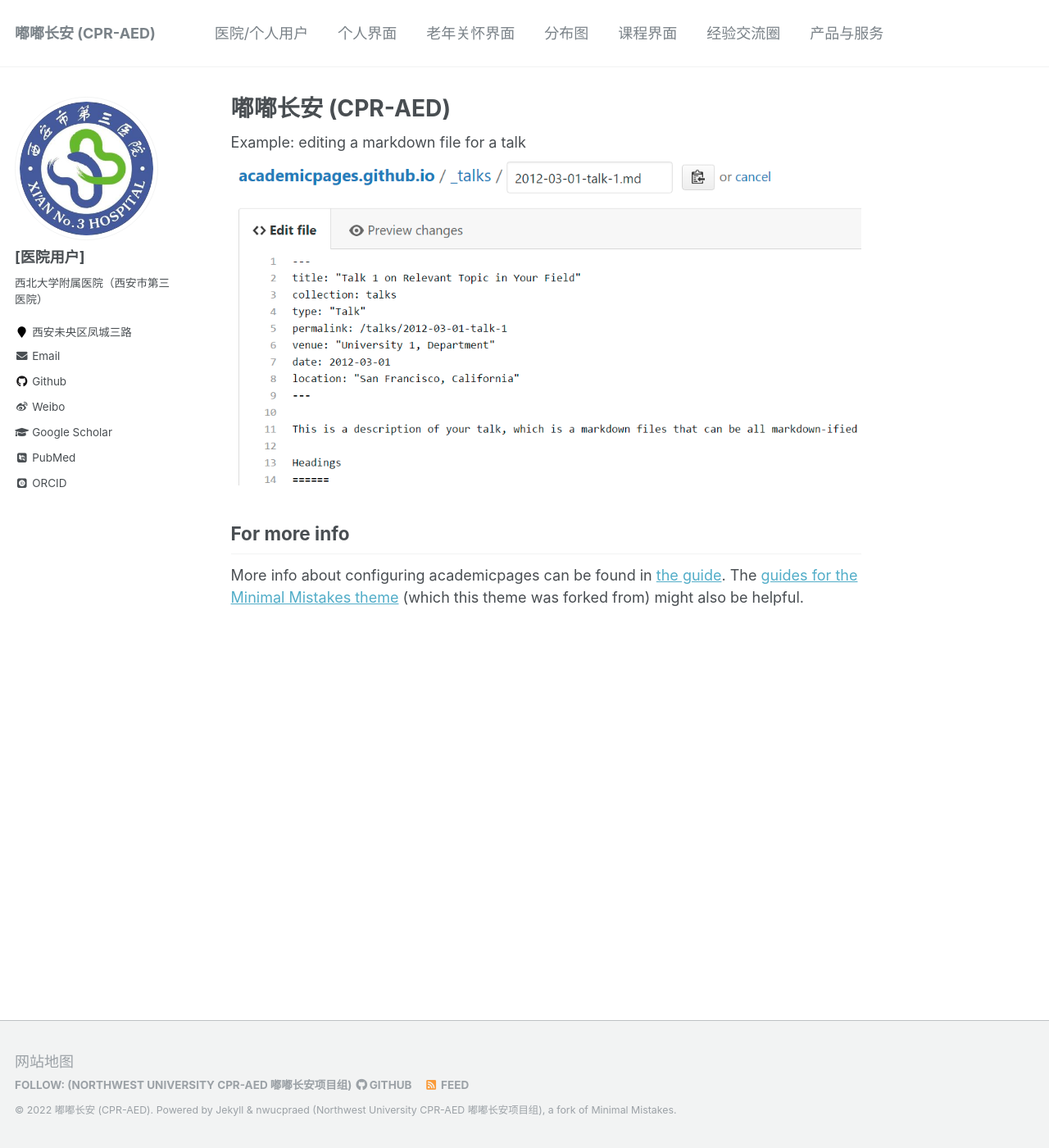
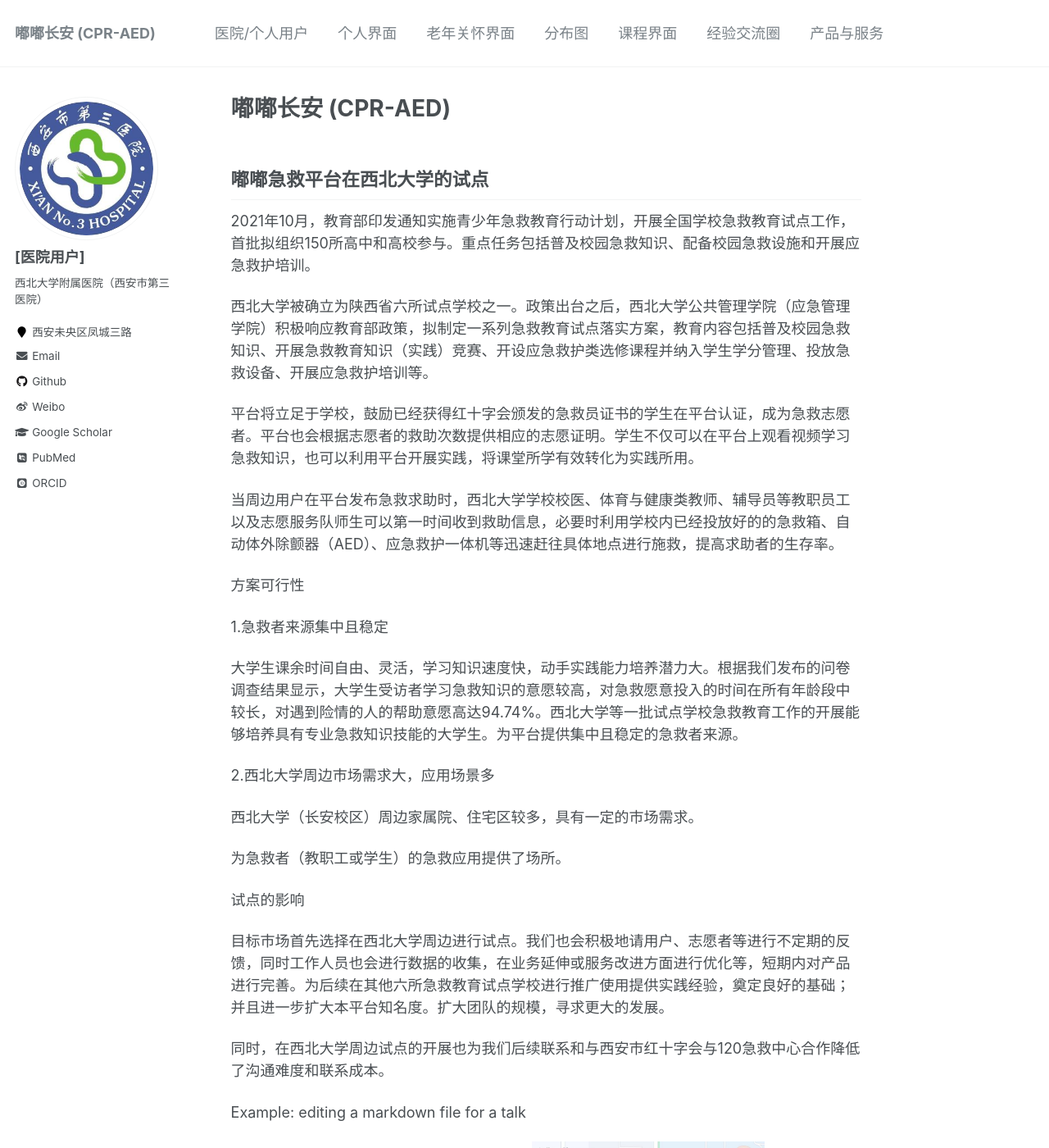
Before and after one commit to nwucpraed/nwucpraed.github.io, a Jekyll site: the page built from _pages/about.md, in a window 1280 px wide and 1400 px high. Shown: the whole window at 82% size. Built offline with Jekyll 4.4.1, drawn with Linux system fonts in a browser that asks for light colours; some web fonts are replaced.

Commit message:
images/AboutMD/map.png
images/AboutMD/map.png

```diff
--- a/_pages/about.md
+++ b/_pages/about.md
@@ -6,12 +6,39 @@
 redirect_from:
   - /about/
   - /about.html
+
 ---
 
+
+
+嘟嘟急救平台在西北大学的试点
+----------------------------
+
+2021年10月，教育部印发通知实施青少年急救教育行动计划，开展全国学校急救教育试点工作，首批拟组织150所高中和高校参与。重点任务包括普及校园急救知识、配备校园急救设施和开展应急救护培训。
+
+西北大学被确立为陕西省六所试点学校之一。政策出台之后，西北大学公共管理学院（应急管理学院）积极响应教育部政策，拟制定一系列急救教育试点落实方案，教育内容包括普及校园急救知识、开展急救教育知识（实践）竞赛、开设应急救护类选修课程并纳入学生学分管理、投放急救设备、开展应急救护培训等。
+
+平台将立足于学校，鼓励已经获得红十字会颁发的急救员证书的学生在平台认证，成为急救志愿者。平台也会根据志愿者的救助次数提供相应的志愿证明。学生不仅可以在平台上观看视频学习急救知识，也可以利用平台开展实践，将课堂所学有效转化为实践所用。
+
+当周边用户在平台发布急救求助时，西北大学学校校医、体育与健康类教师、辅导员等教职员工以及志愿服务队师生可以第一时间收到救助信息，必要时利用学校内已经投放好的的急救箱、自动体外除颤器（AED）、应急救护一体机等迅速赶往具体地点进行施救，提高求助者的生存率。
+
+方案可行性
+
+1.急救者来源集中且稳定
+
+大学生课余时间自由、灵活，学习知识速度快，动手实践能力培养潜力大。根据我们发布的问卷调查结果显示，大学生受访者学习急救知识的意愿较高，对急救愿意投入的时间在所有年龄段中较长，对遇到险情的人的帮助意愿高达94.74%。西北大学等一批试点学校急救教育工作的开展能够培养具有专业急救知识技能的大学生。为平台提供集中且稳定的急救者来源。
+
+2.西北大学周边市场需求大，应用场景多
+
+西北大学（长安校区）周边家属院、住宅区较多，具有一定的市场需求。
+
+为急救者（教职工或学生）的急救应用提供了场所。
+
+试点的影响
+
+目标市场首先选择在西北大学周边进行试点。我们也会积极地请用户、志愿者等进行不定期的反馈，同时工作人员也会进行数据的收集，在业务延伸或服务改进方面进行优化等，短期内对产品进行完善。为后续在其他六所急救教育试点学校进行推广使用提供实践经验，奠定良好的基础；并且进一步扩大本平台知名度。扩大团队的规模，寻求更大的发展。
+
+同时，在西北大学周边试点的开展也为我们后续联系和与西安市红十字会与120急救中心合作降低了沟通难度和联系成本。
+
 Example: editing a markdown file for a talk
-![Editing a markdown file for a talk](/images/editing-talk.png)
-
-For more info
--------------
-
-More info about configuring academicpages can be found in [the guide](https://academicpages.github.io/markdown/). The [guides for the Minimal Mistakes theme](https://mmistakes.github.io/minimal-mistakes/docs/configuration/) (which this theme was forked from) might also be helpful.
+![Editing a markdown file for a talk](/images/AboutMD/map.png)
```
Also changed, not shown: images/AboutMD/map.png (added).
